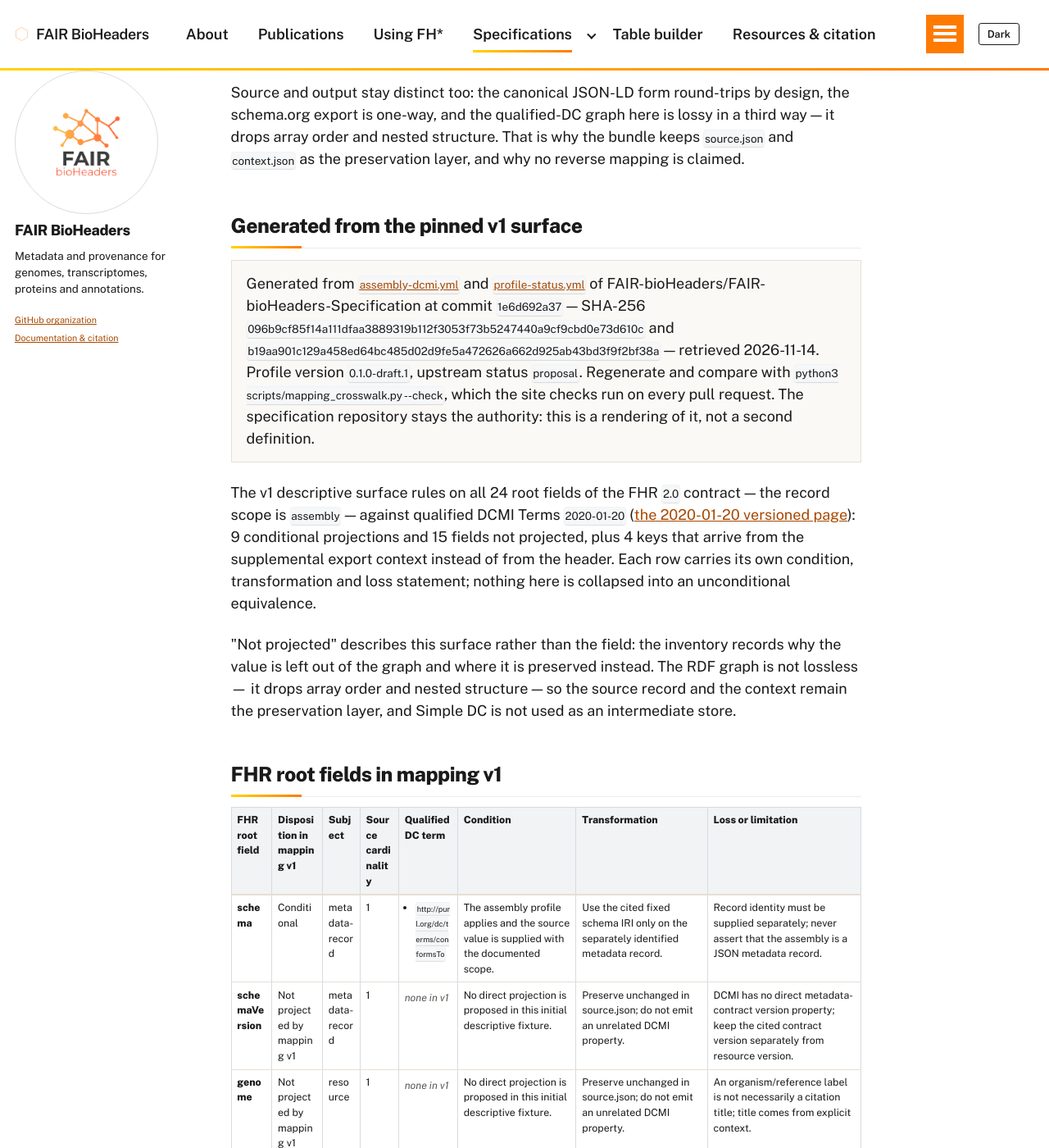
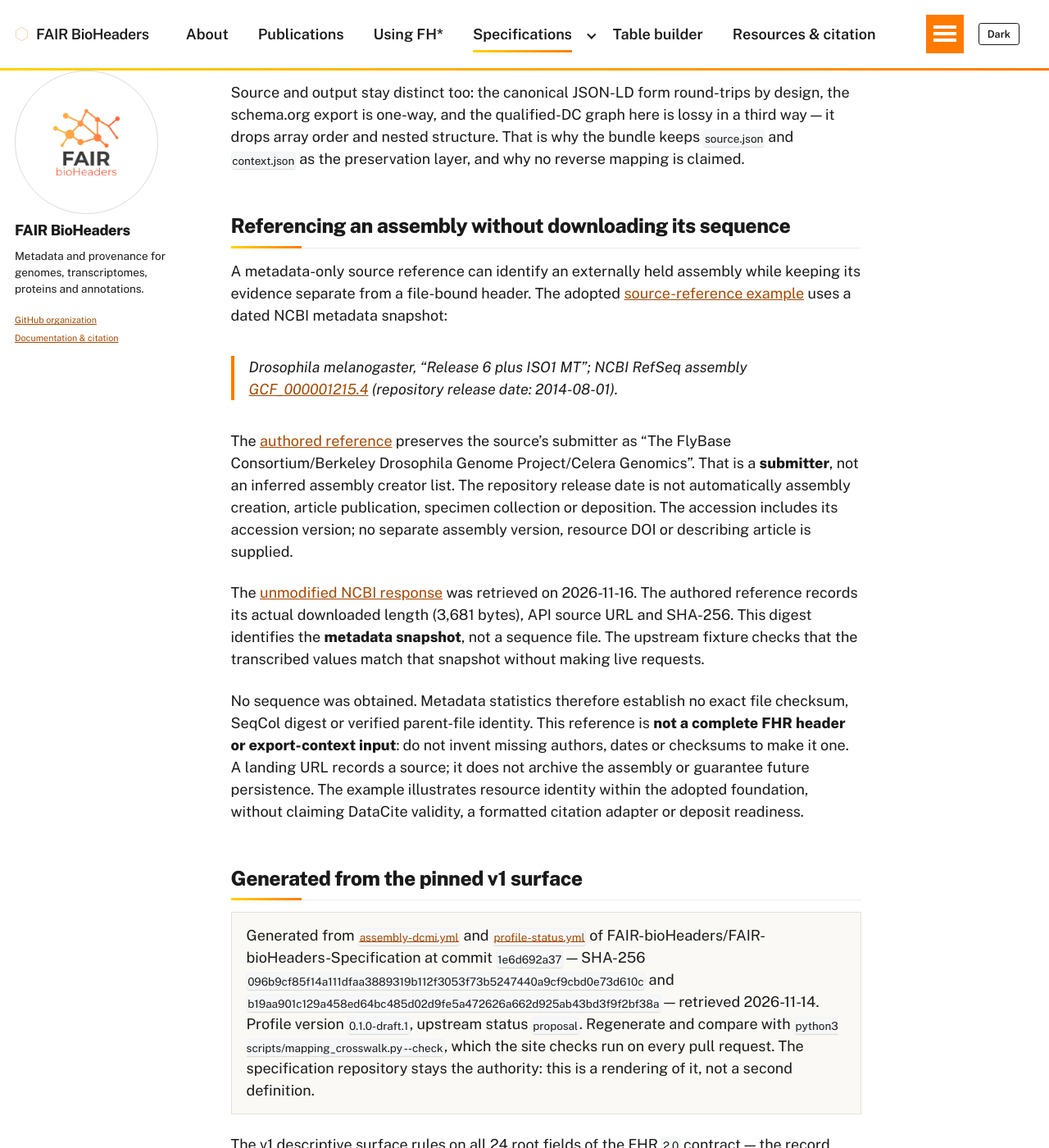
Before and after one commit to FAIR-bioHeaders/fair-bioheaders.github.io, a Jekyll site: the page built from _pages/mappings.md, in a window 1280 px wide and 1400 px high, scrolled down 2468 px. Shown: the whole window at 82% size. Built offline with Jekyll 4.4.1, drawn with Linux system fonts in a browser that asks for light colours.

Commit message:
Document adopted metadata-only assembly source reference (#71)

```diff
--- a/_pages/mappings.md
+++ b/_pages/mappings.md
@@ -103,6 +103,37 @@ schema.org export is one-way, and the qualified-DC graph here is lossy in a thir
 drops array order and nested structure. That is why the bundle keeps `source.json` and
 `context.json` as the preservation layer, and why no reverse mapping is claimed.
 
+## Referencing an assembly without downloading its sequence
+
+A metadata-only source reference can identify an externally held assembly while
+keeping its evidence separate from a file-bound header. The adopted
+[source-reference example][reference-example] uses a dated NCBI metadata snapshot:
+
+> *Drosophila melanogaster*, “Release 6 plus ISO1 MT”; NCBI RefSeq assembly
+> [GCF_000001215.4](https://www.ncbi.nlm.nih.gov/datasets/genome/GCF_000001215.4/)
+> (repository release date: 2014-08-01).
+
+The [authored reference][reference-json] preserves the source's submitter as
+“The FlyBase Consortium/Berkeley Drosophila Genome Project/Celera Genomics”.
+That is a **submitter**, not an inferred assembly creator list. The repository
+release date is not automatically assembly creation, article publication,
+specimen collection or deposition. The accession includes its accession version;
+no separate assembly version, resource DOI or describing article is supplied.
+
+The [unmodified NCBI response][reference-snapshot] was retrieved on 2026-11-16.
+The authored reference records its actual downloaded length (3,681 bytes), API
+source URL and SHA-256. This digest identifies the **metadata snapshot**, not a
+sequence file. The upstream fixture checks that the transcribed values match that
+snapshot without making live requests.
+
+No sequence was obtained. Metadata statistics therefore establish no exact file
+checksum, SeqCol digest or verified parent-file identity. This reference is
+**not a complete FHR header or export-context input**: do not invent missing
+authors, dates or checksums to make it one. A landing URL records a source; it
+does not archive the assembly or guarantee future persistence. The example
+illustrates resource identity within the adopted foundation, without claiming
+DataCite validity, a formatted citation adapter or deposit readiness.
+
 ## Generated from the pinned v1 surface
 
 {% include mappings/v1-crosswalk.html %}
@@ -140,3 +171,7 @@ DataCite, Crossref or the ARK community, and it is not a submission recipe.
 [canonical]: https://github.com/FAIR-bioHeaders/FAIR-bioHeaders-Specification/blob/main/mappings/fhr-jsonld-dcmi.yml
 [schemaorg]: https://github.com/FAIR-bioHeaders/FAIR-bioHeaders-Specification/blob/main/docs/SCHEMAORG-EXPORT.md
 [mlixs]: https://github.com/FAIR-bioHeaders/FAIR-bioHeaders-Specification/blob/main/docs/MAPPINGS.md
+
+[reference-example]: https://github.com/FAIR-bioHeaders/FAIR-bioHeaders-Specification/blob/1a0792e6f8db1b73959999d30f5e6575b982cbfc/tests/fixtures/mapping-reference/README.md
+[reference-json]: https://github.com/FAIR-bioHeaders/FAIR-bioHeaders-Specification/blob/1a0792e6f8db1b73959999d30f5e6575b982cbfc/tests/fixtures/mapping-reference/reference.json
+[reference-snapshot]: https://github.com/FAIR-bioHeaders/FAIR-bioHeaders-Specification/blob/1a0792e6f8db1b73959999d30f5e6575b982cbfc/tests/fixtures/mapping-reference/ncbi-response.json
```
Also changed, not shown: docs/mappings-reference.md (+13 -0 lines), scripts/browser/mappings.spec.mjs (+20 -0 lines).
